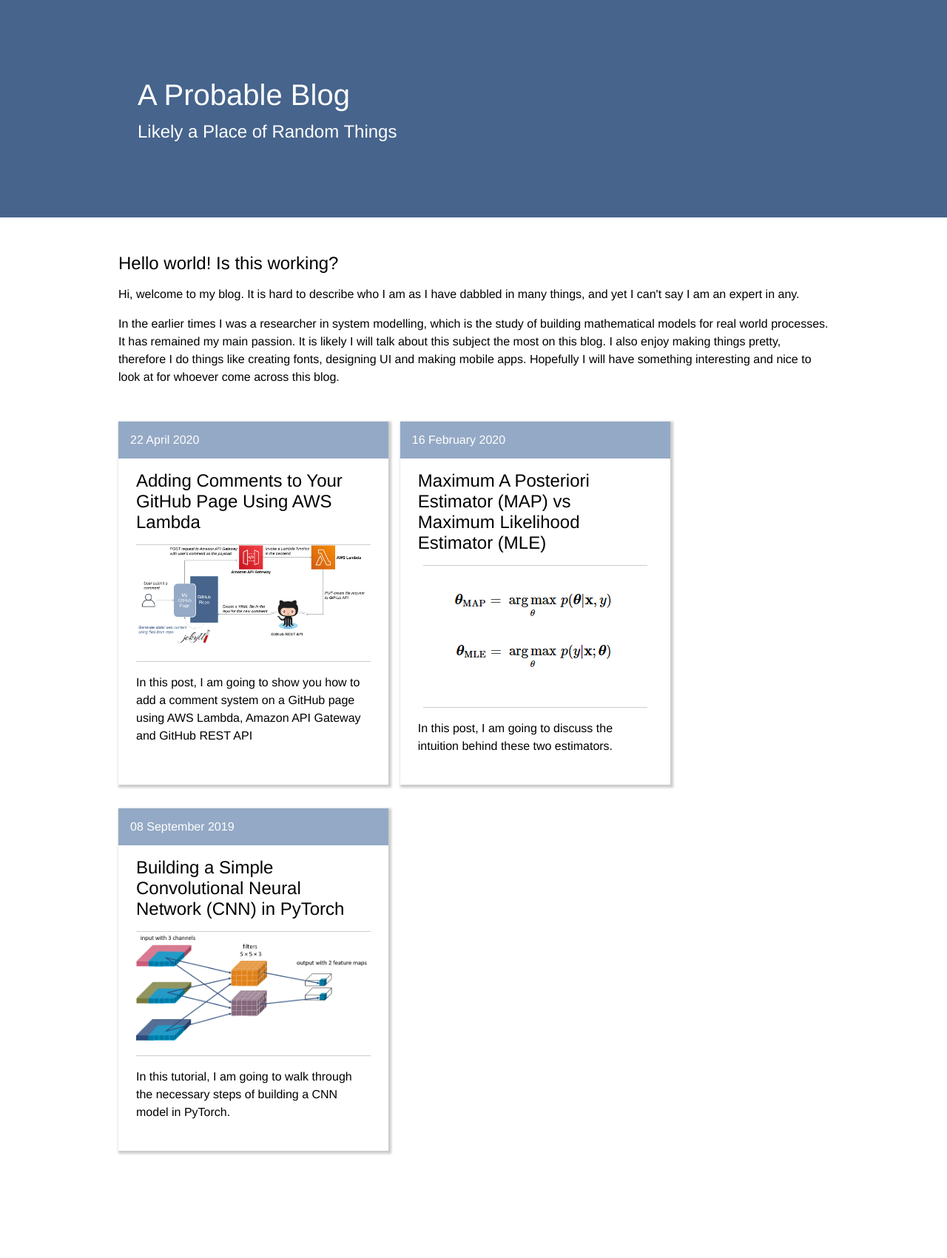
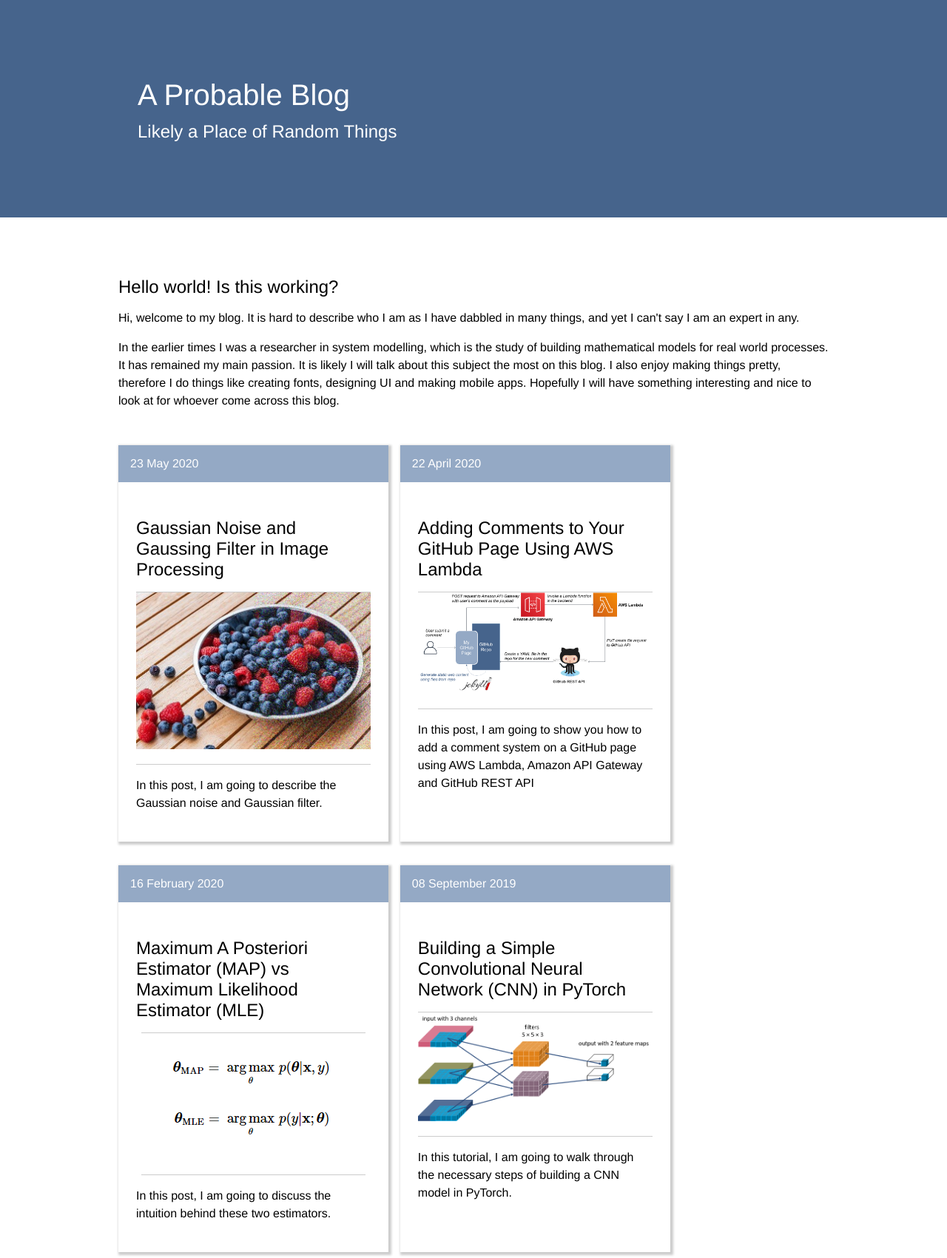
Before and after one commit to takmanman/takmanman.github.io, a Jekyll site: the page built from index.html, in a window 1280 px wide. Shown: the whole page at 74% size. Built offline with Jekyll 4.4.1, drawn with Linux system fonts in a browser that asks for light colours; before the commit the page ends 1564 px from its top, so only the background shows below that.

Commit message:
new post about gaussian noise and filter

````diff
--- /dev/null
+++ b/_posts/2020-05-23-gaussian-noise-gaussian-filter.md
@@ -0,0 +1,177 @@
+---
+layout: page
+title: "Gaussian Noise and Gaussing Filter in Image Processing"
+subtitle: "Imaging Concepts for Beginners"
+description: "In this post, I am going to describe the Gaussian noise and Gaussian filter."
+excerpt: "An introduction of Gaussian noise and Gaussing filter in image processing"
+image: "/assets/posts/2020-05-23-images/combined.jpg"
+shortname: "gaussian-noise-and-filter"
+twitter_title: "Gaussian Noise and Gaussing Filter in Image Processing"
+twitter_image: "https://takmanman.github.io/assets/posts/2020-05-23-images/combined.jpg"
+date: 2020-05-23
+---
+
+<script src="https://polyfill.io/v3/polyfill.min.js?features=es6"></script>
+  <script id="MathJax-script" async
+          src="https://cdn.jsdelivr.net/npm/mathjax@3.0.0/es5/tex-mml-chtml.js">
+  </script>
+
+  In image processing, two concepts are of utmost importance: Gaussian noise and Gaussian Filter.
+  A solid understanding of these two concepts will pave a smooth path for further studies.
+
+  We can conveniently think of noise as the unwanted signal in an image. Noise is random in nature. Gaussian noise is a type of noise that follows a Gaussian distribution.
+
+  A fitler is a tool. It transforms images in various ways. A Gaussian filter is a tool for de-noising, smoothing and blurring.
+
+  <h1> Why is Gaussian noise important in image processing?</h1>
+
+  Noise in images arises from various sources. Under most conditions, these noises follow the Gaussian distribution and therefore are refered to as Gaussian noises. The main source of Gaussian noise includes sensor noise and electronic circuit noise.
+
+  There are also noises that follow other probability distributions, e.g. shot noise can be described by a poisson distribution. However, according to the <a href="https://en.wikipedia.org/wiki/Central_limit_theorem" target="_blank">central limit theorem</a>, <i>when random variables that follow different distribuions are added together, the sum tends to follow a Gaussian distrbution.</i> Therefore, when we develop a single-noise model, as will be described next, we often choose to describe the noise as Gaussian noise.
+
+  <h1> A Gaussian noise model for images </h1>
+  <p>When we talk about the Gaussian noise in an image, usually we are thinking of additive Gaussian noise. In other words, if we describes the uncontaminated, free-of-noise source image as \(S(x,y)\), then the observed image \(O(x,y)\) is given by:</p>
+
+  <p>\[O(x,y) = S(x,y) + e(x,y)\]</p>
+
+  <p>where each \(e(x,y)\) is drawn from a Gaussian distribution. If we assume the noise is white, as we usually do, then each pair of \(e(x_1,y_1)\) and \(e(x_2,y_2)\) are independent of each other. Another assumption is every \(e(x,y)\) is drawn from the same Gaussian distrubtion. In short, we say \(e(x,y)\) is independently and identically distributed (often abbreviated as iid). </p>
+
+  It is easy to simulate such noise in an image. Shown below are the source image and its Gaussian-noise-contaminated versions, and the python code that generated these images.
+
+<figure>
+  <div class="row">
+  <div class="column">
+    <img src="{{site.url}}/assets/posts/2020-05-23-images/berries.jpg" alt="Source image" style="width:100%">
+  </div>
+  <div class="column">
+    <img src="{{site.url}}/assets/posts/2020-05-23-images/noise-20.jpg" alt="Image with Gaussian noise of standard deviation at 20" style="width:100%">
+  </div>
+  <div class="column">
+    <img src="{{site.url}}/assets/posts/2020-05-23-images/noise-50.jpg" alt="Image with Gaussian noise of standard deviation at 50" style="width:100%">
+  </div>
+  </div>
+  <figcaption>Fig.1 - Left: Source image. Pixel values are in the range of 0 to 255. Middle: Added Gaussian noise with standard deviation (\(\sigma\)) = 20. Right: Added Gaussian noise with \(\sigma\) = 50. </figcaption>
+  </figure>
+
+```python
+import numpy as np
+
+import matplotlib.pyplot as plt
+import matplotlib.image as mpimg
+
+img=mpimg.imread('berries.jpg')
+plt.figure(0)
+imgplot = plt.imshow(img)
+
+height = img.shape[0]
+width = img.shape[1]
+
+#Create an array of noise by drawing from a Gaussian distribution
+#Add to source image
+#Clip at [0, 255]
+n_20 = np.random.normal(0, 20, [height, width, 3])
+noisy_20_img = (img+n_20).clip(0,255)
+
+n_50 = np.random.normal(0, 50, [height, width, 3])
+noisy_50_img = (img+n_50).clip(0,255)
+
+plt.figure(1)
+imgplot = plt.imshow(noisy_20_img.astype('uint8'))
+
+plt.figure(2)
+imgplot = plt.imshow(noisy_50_img.astype('uint8'))
+```
+
+  <h1> Gaussian filter </h1>
+  A filter is defined by its kernel. When we apply a filter to an image, the result is the convolution between the kernel and the orginal image.
+
+  The kernel of a Gaussian filter is a 2d Gaussian function (Fig.2). When such a kernel is convolved with an image, it creates a blurring effect. This is because each pixel is now assigned with <b>a weighted sum of itself and its neighbouring pixels</b>. Any discontinuities in the neighbourhood are thereby <b>averaged out</b>.
+
+  <figure>
+  <img src="{{site.url}}/assets/posts/2020-05-23-images/gaussian2d_surface_plot.png"  style="display: block; margin: auto; "/>
+  <figcaption>Fig.2 - A 2d Gaussian function with mean (\(\mu\)) at zero and standard deviation (\(\sigma\)) at 5.</figcaption>
+  </figure>
+
+  <p>A 2d Gaussian function is defined over the entire real plane while, surely, a Gaussian kernel must be of a finite size. Therefore we must truncate the Gaussian function at some threshold. A resonable choice would be 3 times the function's standard deviation (\(\sigma\)). This is equivalent to saying that, during convolution, pixels that are at a distance more than 3\(\sigma\) away do not contribute to the current pixel's new value.</p>
+
+  <p>Shown below are several Gaussian kernels, each has a different \(\sigma\), but all truncated at 3\(\sigma\), and the blurred images they produced. </p>
+
+  <figure>
+    <div class="row">
+    <div class="column">
+      <img src="{{site.url}}/assets/posts/2020-05-23-images/kernel_1d_sigma_1.png" alt="Gaussian kernal at 1d view with standard deviation at 1" style="width:100%">
+    </div>
+    <div class="column">
+      <img src="{{site.url}}/assets/posts/2020-05-23-images/kernel_1d_sigma_3.png" alt="Gaussian kernal at 1d view with standard deviation at 3" style="width:100%">
+    </div>
+    <div class="column">
+      <img src="{{site.url}}/assets/posts/2020-05-23-images/kernel_1d_sigma_5.png" alt="Gaussian kernal at 1d view with standard deviation at 5" style="width:100%">
+    </div>
+    </div>
+    <div class="row">
+    <div class="column">
+      <img src="{{site.url}}/assets/posts/2020-05-23-images/kernel_2d_sigma_1.png" alt="Gaussian kernal with standard deviation at 1" style="width:100%">
+    </div>
+    <div class="column">
+      <img src="{{site.url}}/assets/posts/2020-05-23-images/kernel_2d_sigma_3.png" alt="Gaussian kernal with standard deviation at 3" style="width:100%">
+    </div>
+    <div class="column">
+      <img src="{{site.url}}/assets/posts/2020-05-23-images/kernel_2d_sigma_5.png" alt="Gaussian kernal with standard deviation at 5" style="width:100%">
+    </div>
+    </div>
+    <div class="row">
+    <div class="column">
+      <img src="{{site.url}}/assets/posts/2020-05-23-images/blurred-1.jpg" alt="Image similar to original" style="width:100%">
+    </div>
+    <div class="column">
+      <img src="{{site.url}}/assets/posts/2020-05-23-images/blurred-3.jpg" alt="Moderately blurred image" style="width:100%">
+    </div>
+    <div class="column">
+      <img src="{{site.url}}/assets/posts/2020-05-23-images/blurred-5.jpg" alt="Heavily blurred image" style="width:100%">
+    </div>
+    </div>
+    <figcaption>Fig.3 - Top row: 1d view of the Gaussian kernel. Middle row: 2d view of the Gaussian kernel. Bottom row: Blurred image. Left column:  \(\sigma\) = 1. Middle column: \(\sigma\) = 3. Right column: \(\sigma\) = 5. </figcaption>
+    </figure>
+
+  It can be seen that as the kernel size grows larger, the blurring effect becomes more prominent. The code for applying the Gaussian kernel to create the blurred image is shown below:
+  ```python
+import math
+from scipy import signal
+
+import matplotlib.pyplot as plt
+
+#standard deviation
+sigma = 5
+N = 6*sigma
+
+# create a Gaussian function truncated at [-3*sigma, 3*sigma]
+t = np.linspace(-3*sigma, 3*sigma, N)
+gau = (1/(math.sqrt(2*math.pi)*sigma))*np.exp(-0.5*(t/sigma)**2)
+
+# create a 2d Gaussian kernel from the 1d function
+kernel = gau[:,np.newaxis]*gau[np.newaxis,:]
+
+# convolve the image with the kernel
+blurred = signal.fftconvolve(img, kernel[:, :, np.newaxis], mode='same')
+
+# rescale to [0, 255]
+blurred = (blurred - blurred.min())/(blurred.max()- blurred.min())*255
+
+plt.imshow(blurred.astype('uint8'))
+  ```
+  <h1>Is Gaussian filter good for eliminating Gaussian noise?</h1> The short answer is no. Although they share the same name, one is not the remedy of the other, or at least not an optimal one. As shown in the pictures below, while a sufficienly large kernel can remove most of the Gaussian noise, it also takes away a lot of details of the image. To preserve the details while de-noising, one should consider the edge-preserving filters, such as the median filter and the bilateral filter.
+
+  <figure>
+    <div class="row">
+    <div class="column">
+      <img src="{{site.url}}/assets/posts/2020-05-23-images/noise-50.jpg" alt="An image contaminated by Gaussian noise" style="width:100%">
+    </div>
+    <div class="column">
+      <img src="{{site.url}}/assets/posts/2020-05-23-images/noisy-blurred-1.jpg" alt="Moderately de-noised image" style="width:100%">
+    </div>
+    <div class="column">
+      <img src="{{site.url}}/assets/posts/2020-05-23-images/noisy-blurred-3.jpg" alt="Heavily de-noised and blurred image" style="width:100%">
+    </div>
+    </div>
+    <figcaption>Fig.1 - Left: Original noisy image. Middle: Image de-noised by a Gaussian kernel with standard deviation (\(\sigma\)) = 1. Right: Image de-noised by a Gaussian kernel with \(\sigma\) = 3. </figcaption>
+    </figure>
--- a/assets/css/afloat.css
+++ b/assets/css/afloat.css
@@ -47,6 +47,8 @@ h1{
 	font-family: var(--main-font);
 	font-size: 1.5rem;
 	font-weight: lighter;
+        padding-top: 2rem;
+        padding-bottom: 1.5 rem;
 }
 
 h2{
@@ -209,6 +211,20 @@ textarea {
 
 }
 
+.row {
+  display: flex;
+}
+
+/* Create three equal columns that sits next to each other */
+.column {
+  flex: 33.33%;
+  padding: 5px;
+}
+
+.column img{
+  max-width: 100%;
+}
+
 .pop-up-img:hover
 {
   opacity:0.7;
````
Also changed, not shown: assets/posts/2020-05-23-images/berries.jpg (added), assets/posts/2020-05-23-images/blurred-1.jpg (added), assets/posts/2020-05-23-images/blurred-3.jpg (added), assets/posts/2020-05-23-images/blurred-5.jpg (added), assets/posts/2020-05-23-images/combined.jpg (added), assets/posts/2020-05-23-images/gaussian2d_surface_plot.png (added), assets/posts/2020-05-23-images/kernel_1d_sigma_1.png (added), assets/posts/2020-05-23-images/kernel_1d_sigma_3.png (added), assets/posts/2020-05-23-images/kernel_1d_sigma_5.png (added), assets/posts/2020-05-23-images/kernel_2d_sigma_1.png (added), assets/posts/2020-05-23-images/kernel_2d_sigma_3.png (added), assets/posts/2020-05-23-images/kernel_2d_sigma_5.png (added), assets/posts/2020-05-23-images/noise-20.jpg (added), assets/posts/2020-05-23-images/noise-50.jpg (added), 2 more files.
